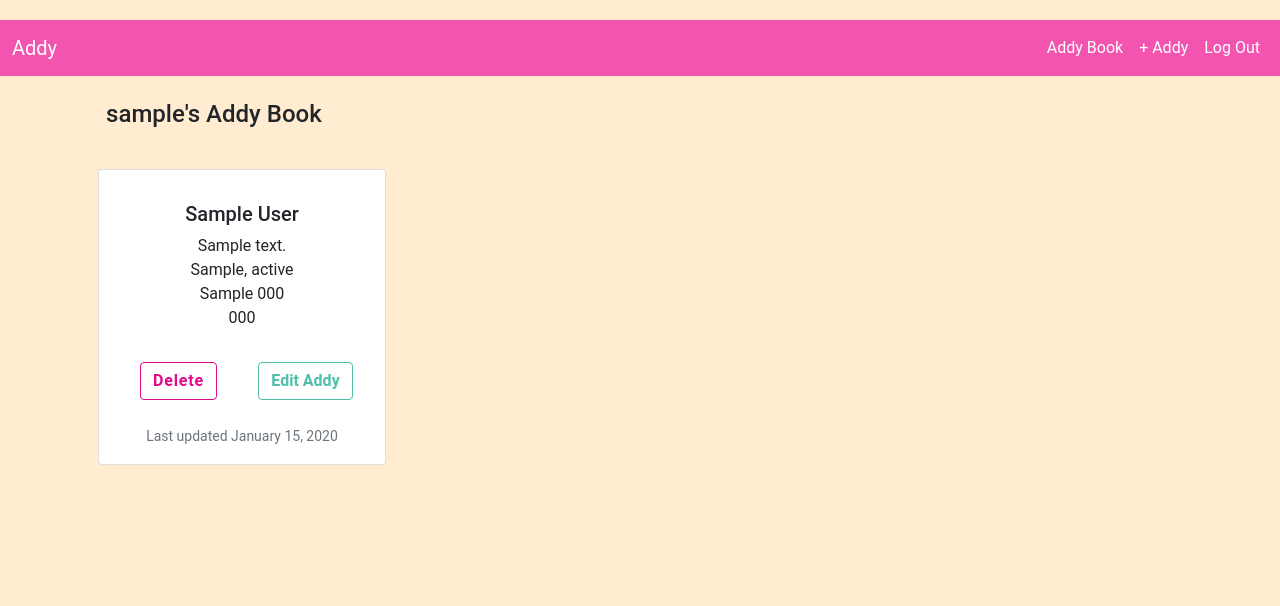
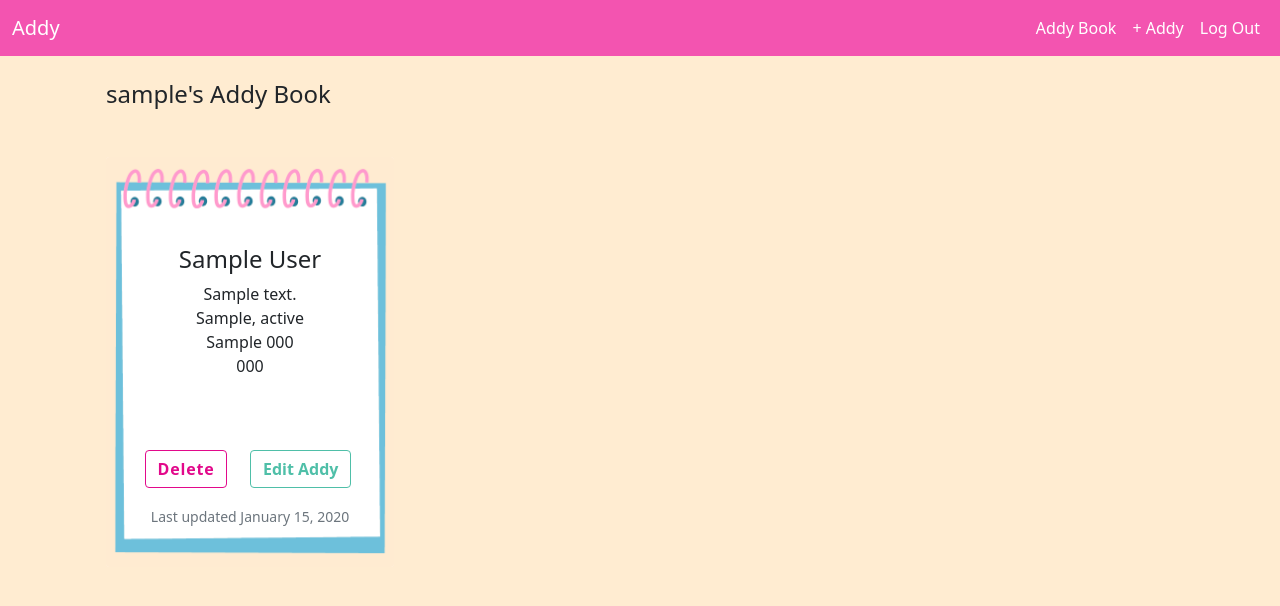
Before and after one commit to graceca87/Addy_App, a Flask app: page /addy_book in a window 1280 px wide. Shown: the top 606 px of the page. Run offline with Flask 2, Linux system fonts and the light colour scheme; a user stored in the database is signed in; tables that the repository leaves empty hold one stand-in row (values such as "Sample post"); some libraries are stand-ins or nearby versions.

Commit message:
added cards to index

```diff
--- a/app/static/styles/main.css
+++ b/app/static/styles/main.css
@@ -14,9 +14,7 @@
   background: #4fbfa8;
   color: #ffffff;
   border-color: #4fbfa8;
-
 }
-
 
 .btn-colour-1 {
   color: rgb(226, 9, 139);
@@ -36,22 +34,6 @@
   border-color: rgb(226, 9, 139);
 }
 
-
-body {
-  padding: 20px 0;
-  font-family: Roboto, sans-serif;
-}
-
-h1 {
-  font-weight: 300;
-  margin-bottom: 40px;
-}
-
-.card-rounded {
-  border-radius: 20px;
-}
-
-
 .btn-colour-2 {
   color: #fff;
   background-color: #004E64;
@@ -65,8 +47,11 @@ h1 {
 .btn-colour-2:active,
 .btn-colour-2:focus,
 .btn-colour-2.active {
-  /* let's darken #004E64 a bit for hover effect */
   background: #003D4F;
   color: #ffffff;
   border-color: #003D4F;
 }
+
+.card-1 {
+  border-color: #ffecd1;
+}
--- a/app/templates/index.html
+++ b/app/templates/index.html
@@ -4,20 +4,29 @@
 
 {% block content %}
 
+
+<!-- image behind card -->
+
 {% if current_user.is_authenticated %}
+<div>
+    <h4 class="m-4">{{ current_user.username }}'s Addy Book</h4>
+</div>
 
-<h4 class="m-4">{{ current_user.username }}'s Addy Book</h4>
-
+<div class="d-flex flex-wrap p-2">
 {% for contact in contacts %}
-
-<div class="d-flex">
-    <div class="card pt-3 m-3" style="width: 18rem;">
-        <div class="card-body text-center">
-            <div class="d-flex flex-row justify-content-around">
-                 <h5 class="card-title">{{ contact.first_name }} {{ contact.last_name }}</h5>
-            </div>
-            <div class="d-flex flex-row justify-content-around">
-                <p class="card-text">{{ contact.street_address }}</p>
+{% if current_user == contact.book_owner %}
+    <div class="d-flex flex-lg-column mb-3">
+        <div class="card border border-0 m-3" style="width: 18rem;">
+            <img src="../static/IMG/card6.png" class="card-img" alt="...">
+            <div class="card-img-overlay">
+                <br>
+                <br>
+                <br>
+                <div class="d-flex flex-row justify-content-around">
+                    <h4 class="card-title">{{ contact.first_name }} {{ contact.last_name }}</h4>
+                </div>
+                <div class="d-flex flex-row justify-content-around">
+                    <p class="card-text">{{ contact.street_address }}</p>
             </div>
             <div class="d-flex flex-row justify-content-around">
                 <p class="card-text">{{ contact.city }}, {{ contact.state }}</p>
@@ -29,17 +38,21 @@
                 <p class="card-text">{{ contact.phone_number }}</p>
             </div>
             <br>
-            <div class="d-flex flex-row justify-content-around">
-                <div class='p-2 col-6'>
-                    <p><a href="{{ url_for('delete_addy', contact_id=contact.id) }}" class="btn btn-colour-1" data-bs-toggle="modal"
-                            data-bs-target="#deleteModal">Delete</a></p>
+            <br>
+            <br>
+            <div class="d-flex flex-row">
+                <div class='col-6 text-center'>
+                    <p><a href="{{ url_for('delete_addy', contact_id=contact.id) }}" class="btn btn-colour-1"
+                            data-bs-toggle="modal" data-bs-target="#deleteModal">Delete</a></p>
                 </div>
-                <div class='p-2 col-6'>
+                <div class='col-6'>
                     <p><a href="{{ url_for('edit_addy', contact_id=contact.id) }}" class="btn btn-outline">Edit Addy</a></p>
+
                 </div>
             </div>
             <div class="d-flex flex-row justify-content-around">
-            <p class="card-text"><small class="text-muted">Last updated {{ contact.date_created.strftime('%B %d, %Y') }}</small></p>
+                <p class="card-text"><small class="text-muted text-center">Last updated {{ contact.date_created.strftime('%B %d, %Y') }}</small>
+                </p>
             </div>
         </div>
     </div>
@@ -66,7 +79,9 @@
         </div>
     </div>
 </div>
+{% endif %}
 {% endfor %}
+
 
 {% else %}
 <h5 class="text-center">sign up or log in to get started</h5>
```
Also changed, not shown: app/static/IMG/card2.png (added), app/static/IMG/card3.png (added), app/static/IMG/card4.png (added), app/static/IMG/card5.jpg (added), app/static/IMG/card6.png (added).
